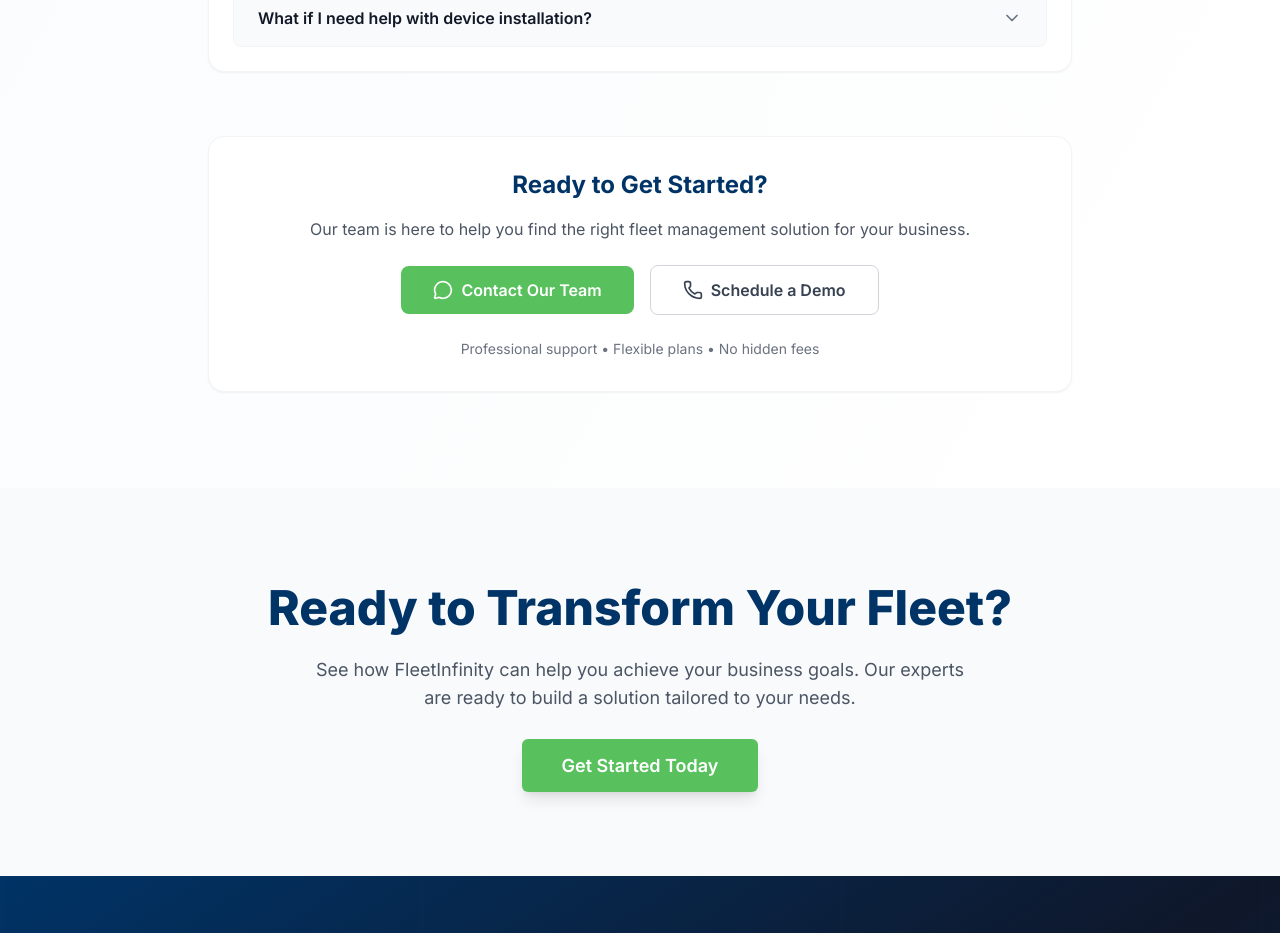
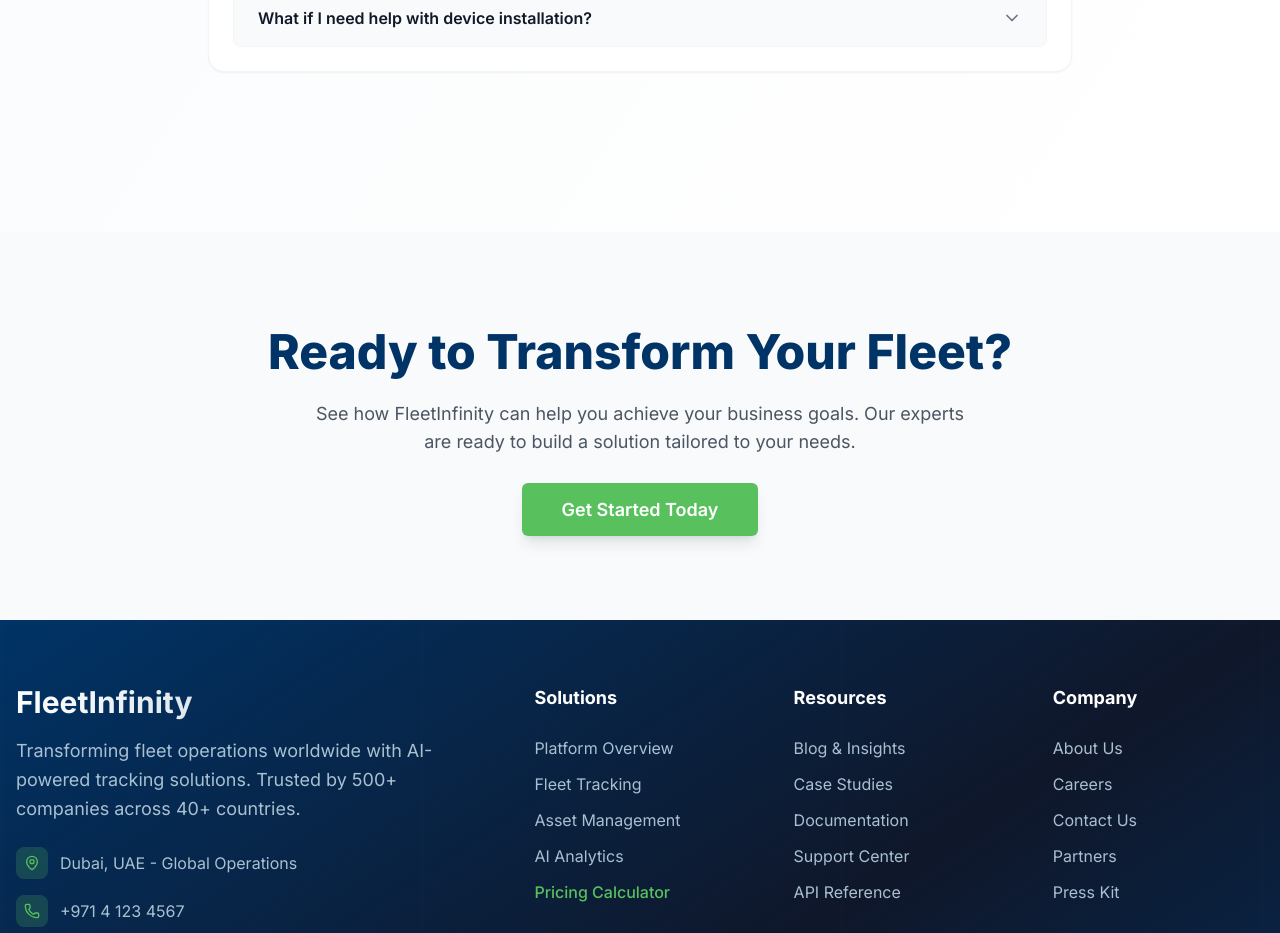
Before and after one commit to Bahareh-Esteki/fleetinfinity, a Next.js app: page / in a window 1280 px wide. Shown: the part 10380-11313 px from the top of the page. Built offline with nearby package versions, Linux system fonts and the light colour scheme.

Commit message:
homepage building

```diff
--- a/app/components/FaqSection.js
+++ b/app/components/FaqSection.js
@@ -206,39 +206,7 @@ const FaqSection = () => {
           initial={{ opacity: 0, y: 20 }}
           animate={{ opacity: 1, y: 0 }}
           transition={{ delay: 0.6, duration: 0.6 }}
-        >
-          <div className="bg-white rounded-2xl p-8 shadow-sm border border-gray-100">
-            <h3 className="text-2xl font-bold text-brand-dark-blue mb-4">
-              Ready to Get Started?
-            </h3>
-            <p className="text-gray-600 mb-6">
-              Our team is here to help you find the right fleet management
-              solution for your business.
-            </p>
-
-            <div className="flex flex-col sm:flex-row gap-4 justify-center items-center">
-              <Link
-                href="/contact"
-                className="bg-brand-green text-white font-semibold px-8 py-3 rounded-lg hover:bg-brand-green-dark transition-colors flex items-center gap-2"
-              >
-                <MessageCircle className="w-5 h-5" />
-                Contact Our Team
-              </Link>
-
-              <Link
-                href="/demo"
-                className="border border-gray-300 text-gray-700 font-semibold px-8 py-3 rounded-lg hover:bg-gray-50 transition-colors flex items-center gap-2"
-              >
-                <Phone className="w-5 h-5" />
-                Schedule a Demo
-              </Link>
-            </div>
-
-            <div className="mt-6 text-sm text-gray-500">
-              <p>Professional support • Flexible plans • No hidden fees</p>
-            </div>
-          </div>
-        </motion.div>
+        ></motion.div>
       </div>
     </section>
   );
```
